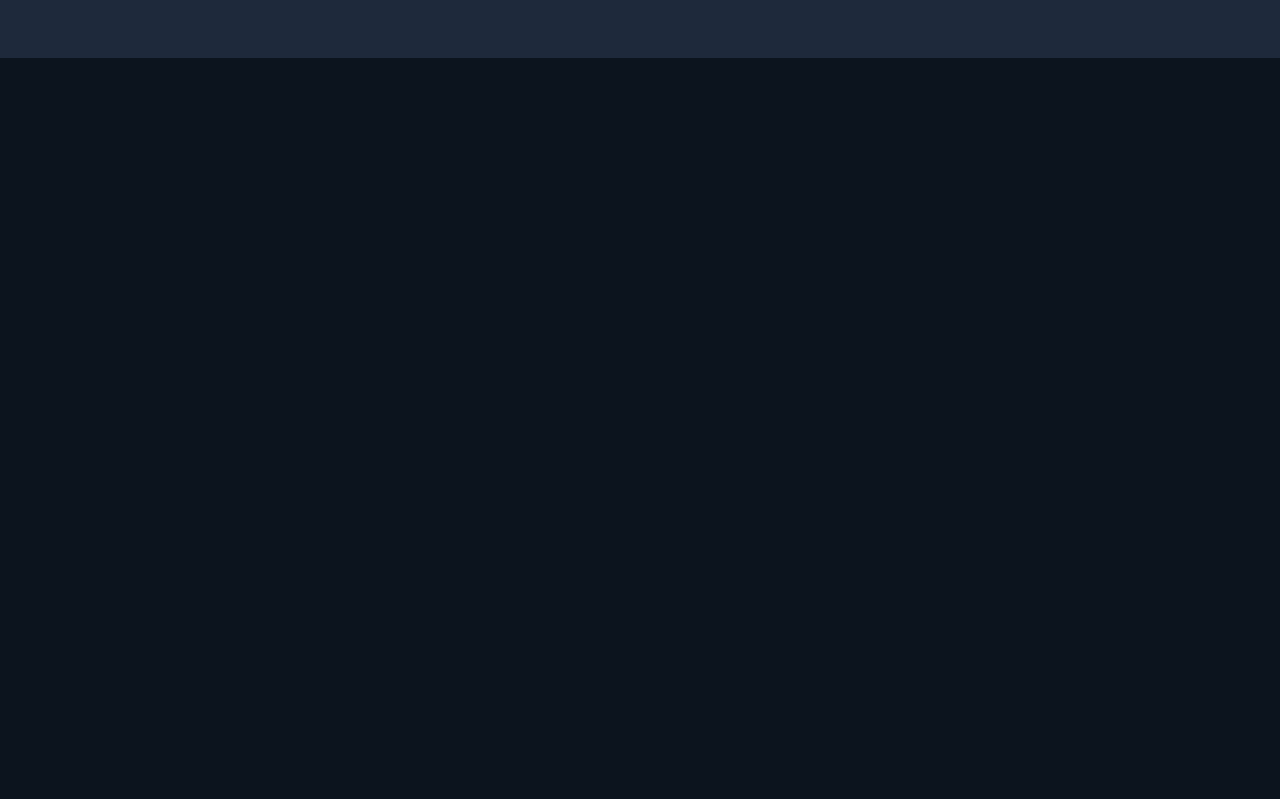
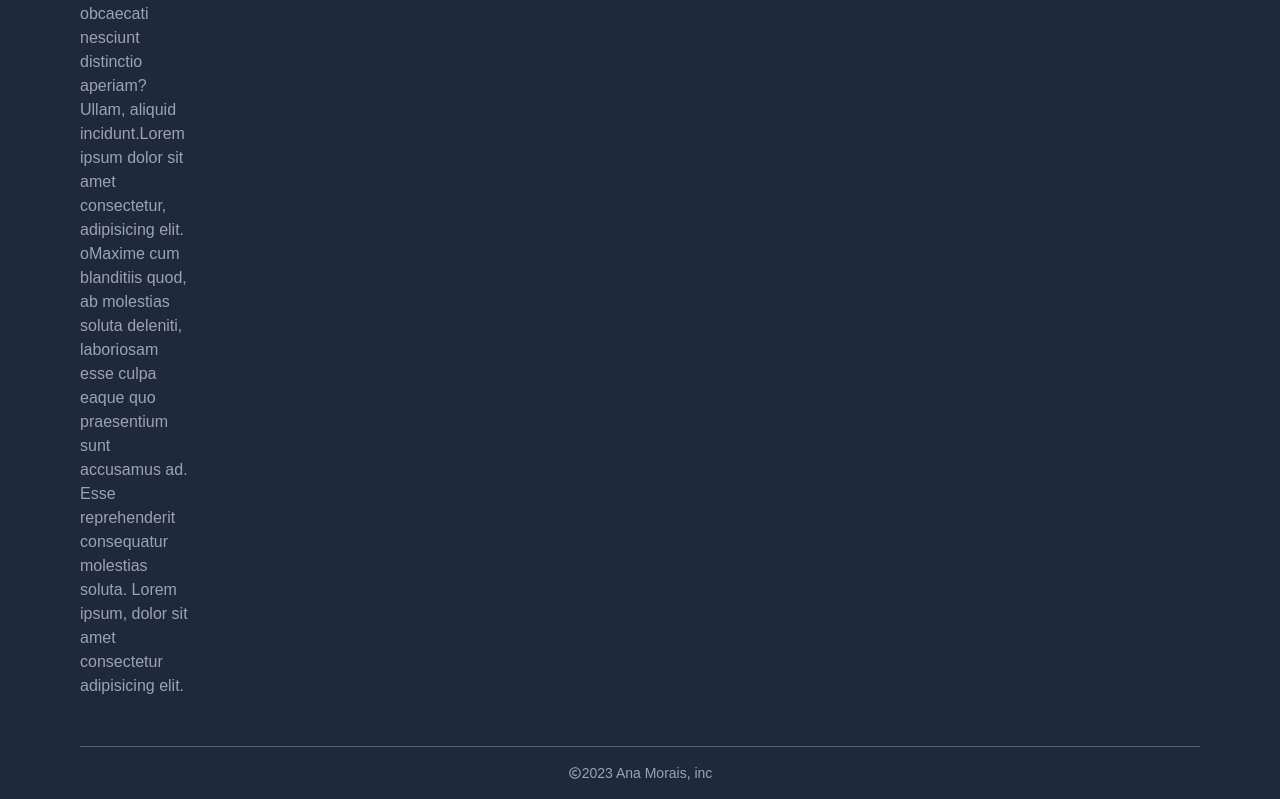
Before and after one commit to anamoraisdev/Movie, a React (Vite) app: page / in a window 1280 px wide. Shown: the part 807-1606 px from the top of the page. Before the commit the page ends 865 px from the top, so only its background shows below. Built offline with nearby package versions, Linux system fonts and the light colour scheme; no server answers.

Commit message:
ajustes footer

```diff
--- a/src/components/footer.tsx
+++ b/src/components/footer.tsx
@@ -1,10 +1,10 @@
-import { BiLink, BiLogoGmail, BiLogoInstagram, BiLogoTiktok, BiLogoTwitter, BiLogoWhatsapp, BiLogoYoutube, BiPhone } from "react-icons/bi";
+import { BiCopy, BiCopyright, BiLink, BiLogoGmail, BiLogoInstagram, BiLogoTiktok, BiLogoTwitter, BiLogoWhatsapp, BiLogoYoutube, BiPhone } from "react-icons/bi";
 
 const Footer = () => {
     return (
-        <div className="bg-slate-800 p-20 flex gap-40 text-gray-400">
+        <div className="bg-slate-800 px-20 pt-20 pb-4 flex flex-col gap-2">
 
-
+            <div className="flex gap-72 text-gray-400">
                 <div className="w-[30%] flex flex-col gap-4">
                     <h1 className="font-bold text-gray-300 text-medium">LOGO</h1>
                     <p>Lorem ipsum dolor sit amet consectetur adipisicing elit. Ipsam necessitatibus magni dignissimos doloremque exercitationem! Asperiores dolorem fugit incidunt iste voluptate iusto non, consequuntur obcaecati nesciunt distinctio aperiam? Ullam, aliquid incidunt.Lorem ipsum dolor sit amet consectetur, adipisicing elit. oMaxime cum blanditiis quod, ab molestias soluta deleniti, laboriosam esse culpa eaque quo praesentium sunt accusamus ad. Esse reprehenderit consequatur molestias soluta. Lorem ipsum, dolor sit amet consectetur adipisicing elit.</p>
@@ -81,6 +81,15 @@ const Footer = () => {
                     </div>
                 </div>
 
+            </div>
+
+
+                <hr className="mt-10 opacity-30"></hr>
+
+                <div className="flex text-gray-400 justify-center text-sm items-center mt-2" >
+                    <BiCopyright />
+                    <p>2023 Ana Morais, inc</p>
+                </div>
 
         </div>
     )
```
Lines whose indentation alone changed are shown as unchanged.
